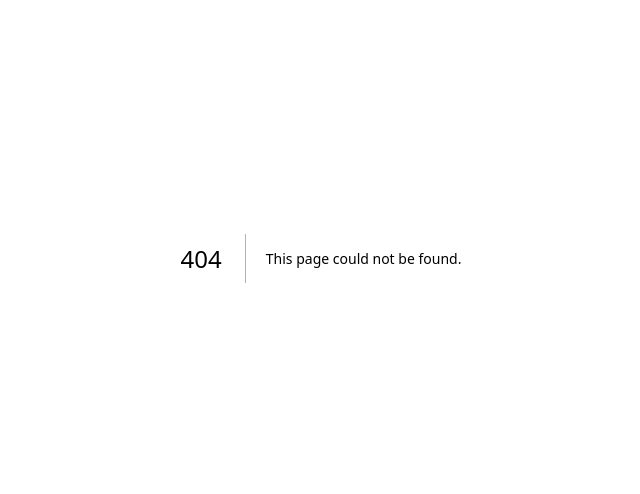
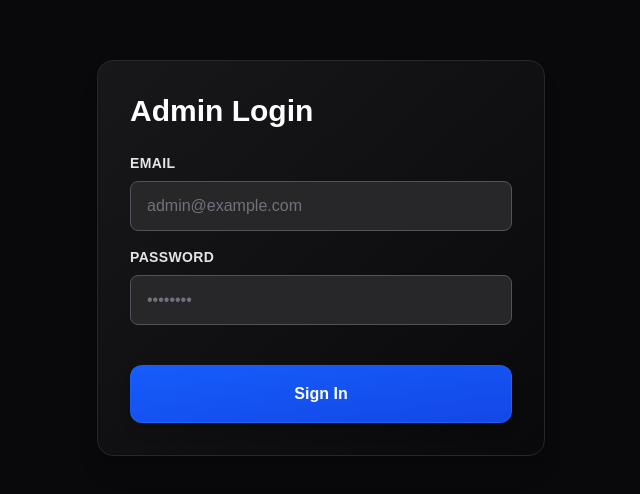
Before and after one commit to alexmps2003/pharmacy-attendance, a Next.js app: page /login in a window 1280 px wide. Before the commit this address had no page. Shown: the part 142-636 px from the top of the page, without its empty margins (319-959 px from the left). Built offline with nearby package versions, Linux system fonts and the light colour scheme; no server answers.

Commit message:
before dashboard layout refactor

```diff
--- /dev/null
+++ b/app/login/page.tsx
@@ -0,0 +1,97 @@
+"use client";
+
+import { useState } from "react";
+import { useRouter } from "next/navigation";
+import { supabase } from "../../lib/supabase";
+
+export default function LoginPage() {
+  const router = useRouter();
+  const [email, setEmail] = useState("");
+  const [password, setPassword] = useState("");
+  const [error, setError] = useState<string | null>(null);
+  const [isLoading, setIsLoading] = useState(false);
+
+  const handleLogin = async (e: React.FormEvent) => {
+    e.preventDefault();
+    setIsLoading(true);
+    setError(null);
+
+    try {
+      const { error: signInError } = await supabase.auth.signInWithPassword({
+        email,
+        password,
+      });
+
+      if (signInError) {
+        if (
+          signInError.message.toLowerCase().includes("credentials") ||
+          signInError.message.toLowerCase().includes("invalid")
+        ) {
+          setError("Invalid email or password");
+        } else {
+          setError("Login failed");
+        }
+        setIsLoading(false);
+        return;
+      }
+
+      router.push("/employees");
+      router.refresh();
+    } catch (err) {
+      setError("Login failed");
+      setIsLoading(false);
+    }
+  };
+
+  return (
+    <main className="min-h-screen bg-zinc-950 flex flex-col items-center justify-center p-6 text-white">
+      <div className="w-full max-w-md rounded-2xl border border-zinc-800 bg-gradient-to-br from-zinc-900 to-zinc-950 p-8 shadow-xl">
+        <h1 className="text-3xl font-bold text-white mb-6">Admin Login</h1>
+
+        {error && (
+          <div className="mb-6 rounded-lg bg-red-900/50 border border-red-500/50 p-4 text-red-200 text-sm">
+            {error}
+          </div>
+        )}
+
+        <form onSubmit={handleLogin} className="space-y-4">
+          <div>
+            <label className="block text-sm font-semibold text-zinc-200 uppercase tracking-wide mb-2">
+              Email
+            </label>
+            <input
+              type="email"
+              value={email}
+              onChange={(e) => setEmail(e.target.value)}
+              placeholder="admin@example.com"
+              required
+              className="w-full rounded-lg border border-zinc-600 bg-zinc-800 px-4 py-3 text-white placeholder-zinc-500 outline-none transition-all duration-200 focus:border-zinc-500 focus:ring-2 focus:ring-zinc-600/50"
+            />
+          </div>
+
+          <div>
+            <label className="block text-sm font-semibold text-zinc-200 uppercase tracking-wide mb-2">
+              Password
+            </label>
+            <input
+              type="password"
+              value={password}
+              onChange={(e) => setPassword(e.target.value)}
+              placeholder="••••••••"
+              required
+              className="w-full rounded-lg border border-zinc-600 bg-zinc-800 px-4 py-3 text-white placeholder-zinc-500 outline-none transition-all duration-200 focus:border-zinc-500 focus:ring-2 focus:ring-zinc-600/50"
+            />
+          </div>
+
+          <button
+            type="submit"
+            disabled={isLoading}
+            className="mt-6 w-full group relative rounded-xl bg-gradient-to-br from-blue-600 to-blue-700 px-6 py-4 font-bold text-white shadow-lg transition-all duration-300 hover:from-blue-500 hover:to-blue-600 hover:shadow-blue-500/50 active:scale-95 disabled:opacity-50 disabled:pointer-events-none border border-blue-500/30"
+          >
+            {isLoading ? "Signing in..." : "Sign In"}
+          </button>
+        </form>
+      </div>
+    </main>
+  );
+}
--- a/package.json
+++ b/package.json
@@ -9,6 +9,7 @@
     "lint": "eslint"
   },
   "dependencies": {
+    "@supabase/ssr": "^0.10.3",
     "@supabase/supabase-js": "^2.105.4",
     "next": "16.2.6",
     "react": "19.2.4",
```
Also changed, not shown: 1 other file (tests, documents, lock files or other folders).
